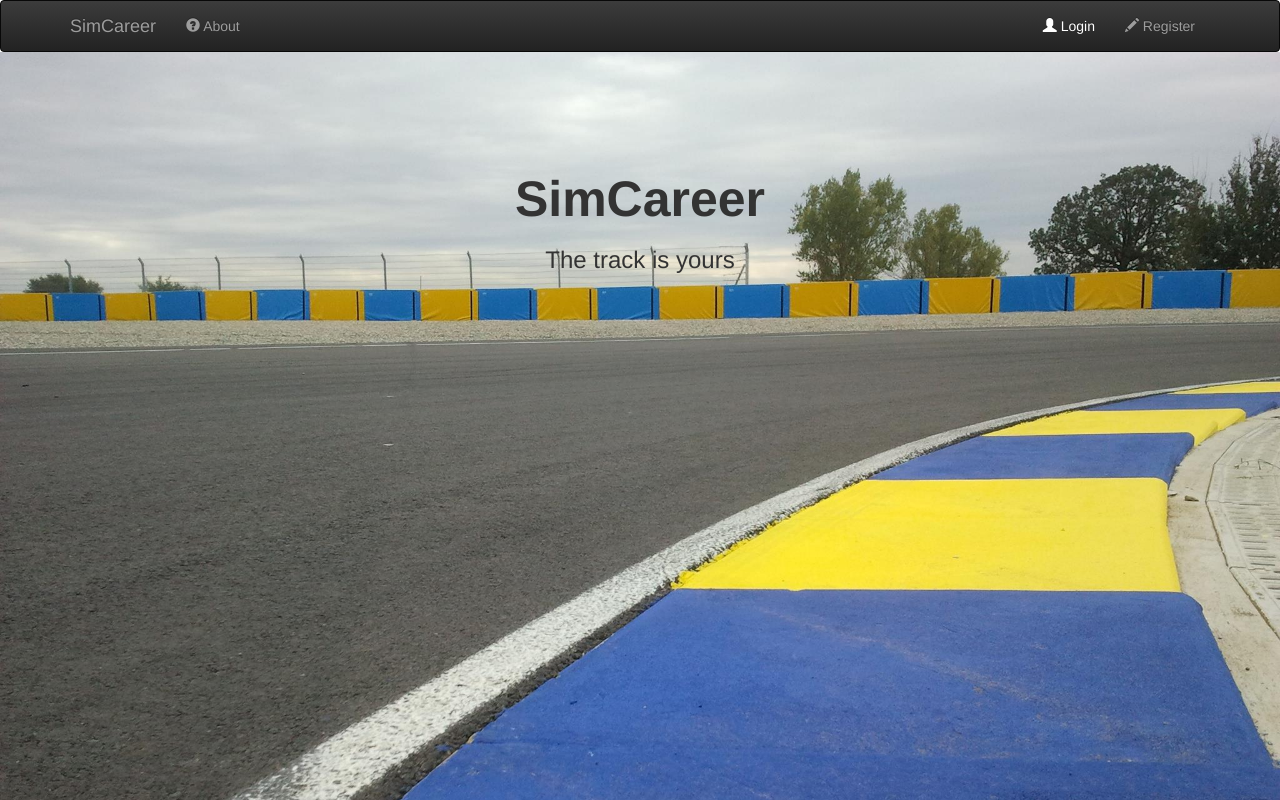
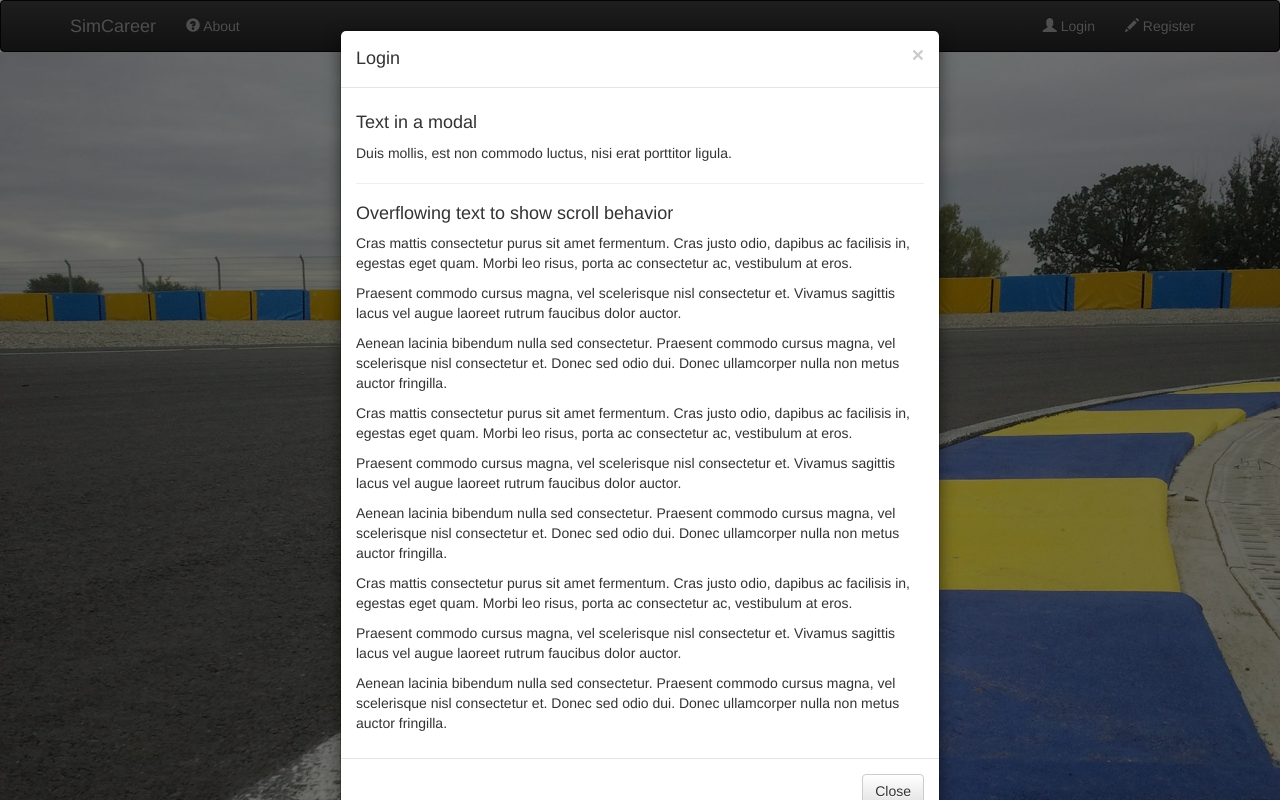
Before and after one commit to steve2482/simcareer, a React (Create React App) app: page / in a window 1280 px wide. Both pictures are taken after a click on the button "Login". Shown: the top 800 px of the page. Built offline with nearby package versions, Linux system fonts and the light colour scheme.

Commit message:
landing page navigation completed, store, state, reducers, and actions files completed, js folder added, paths updated to file structure change

```diff
--- a/package.json
+++ b/package.json
@@ -4,11 +4,15 @@
   "private": true,
   "dependencies": {
     "bootstrap": "^3.3.7",
+    "immutability-helper": "^2.3.0",
     "react": "^15.6.1",
     "react-bootstrap": "^0.31.2",
     "react-dom": "^15.6.1",
+    "react-redux": "^5.0.5",
     "react-router-dom": "^4.1.2",
-    "react-scripts": "1.0.10"
+    "react-scripts": "1.0.10",
+    "redux": "^3.7.2",
+    "redux-thunk": "^2.2.0"
   },
   "scripts": {
     "start": "react-scripts start",
--- a/src/components/Navbar.js
+++ /dev/null
@@ -1,27 +0,0 @@
-import React from 'react';
-import { Glyphicon, MenuItem, Navbar, Nav, NavItem } from 'react-bootstrap';
-import { Link } from 'react-router-dom';
-
-import '../stylesheets/Navbar.css';
-
-export default function Navigation() {
-  return (
-    <Navbar inverse collapseOnSelect>
-    <Navbar.Header>
-      <Navbar.Brand>
-        <Link to='/'>SimCareer</Link>
-      </Navbar.Brand>
-      <Navbar.Toggle />
-    </Navbar.Header>
-    <Navbar.Collapse>
-      <Nav>
-        <NavItem eventKey={1}><Link to='/about'><Glyphicon glyph='question-sign' /> About</Link></NavItem>
-      </Nav>
-      <Nav pullRight>
-        <NavItem eventKey={1}><Glyphicon glyph='user' /> Login</NavItem>
-        <NavItem eventKey={2}><Glyphicon glyph='pencil' /> Register</NavItem>
-      </Nav>
-    </Navbar.Collapse>
-  </Navbar>
-    );
-}
--- a/src/index.js
+++ b/src/index.js
@@ -2,8 +2,15 @@ import React from 'react';
 import ReactDOM from 'react-dom';
 import 'bootstrap/dist/css/bootstrap.css';
 import 'bootstrap/dist/css/bootstrap-theme.css';
-import App from './components/App';
+import App from './js/components/App';
 import registerServiceWorker from './registerServiceWorker';
+import {Provider} from 'react-redux';
+import store from './store';
 
-ReactDOM.render(<App />, document.getElementById('root'));
+ReactDOM.render(
+  <Provider store={store}>
+    <App />
+  </Provider>,
+  document.getElementById('root')
+);
 registerServiceWorker();
--- /dev/null
+++ b/src/js/actions/actions.js
@@ -0,0 +1,11 @@
+// Toggle Login Modal
+export const TOGGLE_LOGIN_MODAL = 'TOGGLE_LOGIN_MODAL';
+export const toggleLoginModal = () => ({
+  type : TOGGLE_LOGIN_MODAL
+});
+
+// Toggle Register Modal
+export const TOGGLE_REGISTER_MODAL = 'TOGGLE_REGISTER_MODAL';
+export const toggleRegisterModal = () => ({
+  type : TOGGLE_REGISTER_MODAL
+});
--- a/src/components/About.js
+++ b/src/js/components/About.js
@@ -1,7 +1,7 @@
 import React from 'react';
 import { Col, Table } from 'react-bootstrap';
 
-import '../stylesheets/About.css';
+import '../../stylesheets/About.css';
 
 export default function About() {
   return (
--- a/src/components/App.js
+++ b/src/js/components/App.js
@@ -2,10 +2,12 @@ import React from 'react';
 import { BrowserRouter as Router, Route } from 'react-router-dom';
 import createBrowserHistory from 'history/createBrowserHistory';
 
+// Components
 import About from './About.js';
 import LandingPage from './Landing-page.js';
 import Navigation from './Navbar';
 
+// Get history
 const history = createBrowserHistory();
 
 export default function App() {
--- a/src/components/Landing-page.js
+++ b/src/js/components/Landing-page.js
@@ -1,14 +1,15 @@
 import React from 'react';
 import { ListGroupItem } from 'react-bootstrap';
 
-import '../stylesheets/Landing-page.css'
-import BackgroundImage from '../assets/images/finish-line.jpg';
+import '../../stylesheets/Landing-page.css'
+
+// Import background image
+import BackgroundImage from '../../assets/images/finish-line.jpg';
+const backgroundStyle = {
+  backgroundImage: `url(${BackgroundImage})`
+}
 
 export default function LandingPage() {
-  const backgroundStyle = {
-    backgroundImage: `url(${BackgroundImage})`
-  }
-
   return (
     <div className='landing-background' style={backgroundStyle}>
       <div className='landing-desc'>
--- /dev/null
+++ b/src/js/components/Navbar.js
@@ -0,0 +1,112 @@
+import React from 'react';
+import { Button, Glyphicon, MenuItem, Modal, Navbar, Nav, NavItem, OverlayTrigger } from 'react-bootstrap';
+import { connect } from 'react-redux';
+import * as actions from '../actions/actions.js';
+
+import { Link } from 'react-router-dom';
+
+import '../../stylesheets/Navbar.css';
+
+export class Navigation extends React.Component {
+  constructor(props) {
+    super(props);
+    this.toggleLoginModal = this.toggleLoginModal.bind(this);
+    this.toggleRegisterModal = this.toggleRegisterModal.bind(this);
+  }
+
+  toggleLoginModal() {
+    this.props.dispatch(
+      actions.toggleLoginModal());
+  }
+
+  toggleRegisterModal() {
+    this.props.dispatch(
+      actions.toggleRegisterModal());
+  }
+
+  render() {
+    console.log(this.props);
+    return (
+      <div>
+        {/*Navbar*/}
+        <Navbar inverse collapseOnSelect>
+        <Navbar.Header>
+          <Navbar.Brand>
+            <Link to='/'>SimCareer</Link>
+          </Navbar.Brand>
+          <Navbar.Toggle />
+        </Navbar.Header>
+        <Navbar.Collapse>
+          <Nav>
+            <NavItem eventKey={1}><Link to='/about'><Glyphicon glyph='question-sign' /> About</Link></NavItem>
+          </Nav>
+          <Nav pullRight>
+            <NavItem eventKey={1} onClick={this.toggleLoginModal}><Glyphicon glyph='user' /> Login</NavItem>
+            <NavItem eventKey={2} onClick={this.toggleRegisterModal}><Glyphicon glyph='pencil' /> Register</NavItem>
+          </Nav>
+        </Navbar.Collapse>
+        </Navbar>
+
+        {/*Login Modal*/}
+        <Modal show={this.props.state.showLogin} onHide={this.toggleLoginModal}>
+          <Modal.Header closeButton>
+            <Modal.Title>Login</Modal.Title>
+          </Modal.Header>
+          <Modal.Body>
+            <h4>Text in a modal</h4>
+            <p>Duis mollis, est non commodo luctus, nisi erat porttitor ligula.</p>
+
+            <hr />
+
+            <h4>Overflowing text to show scroll behavior</h4>
+            <p>Cras mattis consectetur purus sit amet fermentum. Cras justo odio, dapibus ac facilisis in, egestas eget quam. Morbi leo risus, porta ac consectetur ac, vestibulum at eros.</p>
+            <p>Praesent commodo cursus magna, vel scelerisque nisl consectetur et. Vivamus sagittis lacus vel augue laoreet rutrum faucibus dolor auctor.</p>
+            <p>Aenean lacinia bibendum nulla sed consectetur. Praesent commodo cursus magna, vel scelerisque nisl consectetur et. Donec sed odio dui. Donec ullamcorper nulla non metus auctor fringilla.</p>
+            <p>Cras mattis consectetur purus sit amet fermentum. Cras justo odio, dapibus ac facilisis in, egestas eget quam. Morbi leo risus, porta ac consectetur ac, vestibulum at eros.</p>
+            <p>Praesent commodo cursus magna, vel scelerisque nisl consectetur et. Vivamus sagittis lacus vel augue laoreet rutrum faucibus dolor auctor.</p>
+            <p>Aenean lacinia bibendum nulla sed consectetur. Praesent commodo cursus magna, vel scelerisque nisl consectetur et. Donec sed odio dui. Donec ullamcorper nulla non metus auctor fringilla.</p>
+            <p>Cras mattis consectetur purus sit amet fermentum. Cras justo odio, dapibus ac facilisis in, egestas eget quam. Morbi leo risus, porta ac consectetur ac, vestibulum at eros.</p>
+            <p>Praesent commodo cursus magna, vel scelerisque nisl consectetur et. Vivamus sagittis lacus vel augue laoreet rutrum faucibus dolor auctor.</p>
+            <p>Aenean lacinia bibendum nulla sed consectetur. Praesent commodo cursus magna, vel scelerisque nisl consectetur et. Donec sed odio dui. Donec ullamcorper nulla non metus auctor fringilla.</p>
+          </Modal.Body>
+          <Modal.Footer>
+            <Button onClick={this.toggleLoginModal}>Close</Button>
+          </Modal.Footer>
+        </Modal>
+
+      {/*Register Modal*/}
+        <Modal show={this.props.state.showRegister} onHide={this.toggleRegisterModal}>
+          <Modal.Header closeButton>
+            <Modal.Title>Login</Modal.Title>
+          </Modal.Header>
+          <Modal.Body>
+            <h4>Text in a modal</h4>
+            <p>Duis mollis, est non commodo luctus, nisi erat porttitor ligula.</p>
+
+            <hr />
+
+            <h4>Overflowing text to show scroll behavior</h4>
+            <p>Cras mattis consectetur purus sit amet fermentum. Cras justo odio, dapibus ac facilisis in, egestas eget quam. Morbi leo risus, porta ac consectetur ac, vestibulum at eros.</p>
+            <p>Praesent commodo cursus magna, vel scelerisque nisl consectetur et. Vivamus sagittis lacus vel augue laoreet rutrum faucibus dolor auctor.</p>
+            <p>Aenean lacinia bibendum nulla sed consectetur. Praesent commodo cursus magna, vel scelerisque nisl consectetur et. Donec sed odio dui. Donec ullamcorper nulla non metus auctor fringilla.</p>
+            <p>Cras mattis consectetur purus sit amet fermentum. Cras justo odio, dapibus ac facilisis in, egestas eget quam. Morbi leo risus, porta ac consectetur ac, vestibulum at eros.</p>
+            <p>Praesent commodo cursus magna, vel scelerisque nisl consectetur et. Vivamus sagittis lacus vel augue laoreet rutrum faucibus dolor auctor.</p>
+            <p>Aenean lacinia bibendum nulla sed consectetur. Praesent commodo cursus magna, vel scelerisque nisl consectetur et. Donec sed odio dui. Donec ullamcorper nulla non metus auctor fringilla.</p>
+            <p>Cras mattis consectetur purus sit amet fermentum. Cras justo odio, dapibus ac facilisis in, egestas eget quam. Morbi leo risus, porta ac consectetur ac, vestibulum at eros.</p>
+            <p>Praesent commodo cursus magna, vel scelerisque nisl consectetur et. Vivamus sagittis lacus vel augue laoreet rutrum faucibus dolor auctor.</p>
+            <p>Aenean lacinia bibendum nulla sed consectetur. Praesent commodo cursus magna, vel scelerisque nisl consectetur et. Donec sed odio dui. Donec ullamcorper nulla non metus auctor fringilla.</p>
+          </Modal.Body>
+          <Modal.Footer>
+            <Button onClick={this.toggleRegisterModal}>Close</Button>
+          </Modal.Footer>
+        </Modal>
+      </div>
+    );
+  }
+}
+
+const mapStateToProps = (state, props) => ({
+  state: state
+});
+
+export default connect(mapStateToProps)(Navigation)
--- /dev/null
+++ b/src/js/reducers/reducers.js
@@ -0,0 +1,23 @@
+import * as actions from '../actions/actions.js';
+import update from 'immutability-helper';
+
+const appState = {
+  showLogin: false,
+  showRegister: false
+};
+
+export const simCareerReducer = (state=appState, action) => {
+  // Toggle Login Modal
+  if (action.type === actions.TOGGLE_LOGIN_MODAL) {
+    let showLogin = state.showLogin;
+    const newAppState = update(state, {showLogin: {$set: !showLogin}});
+    return newAppState;
+  }
+  // Toggle Register Modal
+  if (action.type === actions.TOGGLE_REGISTER_MODAL) {
+    let showRegister = state.showRegister;
+    const newAppState = update(state, {showRegister: {$set: !showRegister}});
+    return newAppState;
+  }
+  return state;
+}
--- /dev/null
+++ b/src/store.js
@@ -0,0 +1,5 @@
+import {createStore, applyMiddleware} from 'redux';
+import thunk from 'redux-thunk';
+import * as reducers from './js/reducers/reducers';
+
+export default createStore(reducers.simCareerReducer, applyMiddleware(thunk));
```
